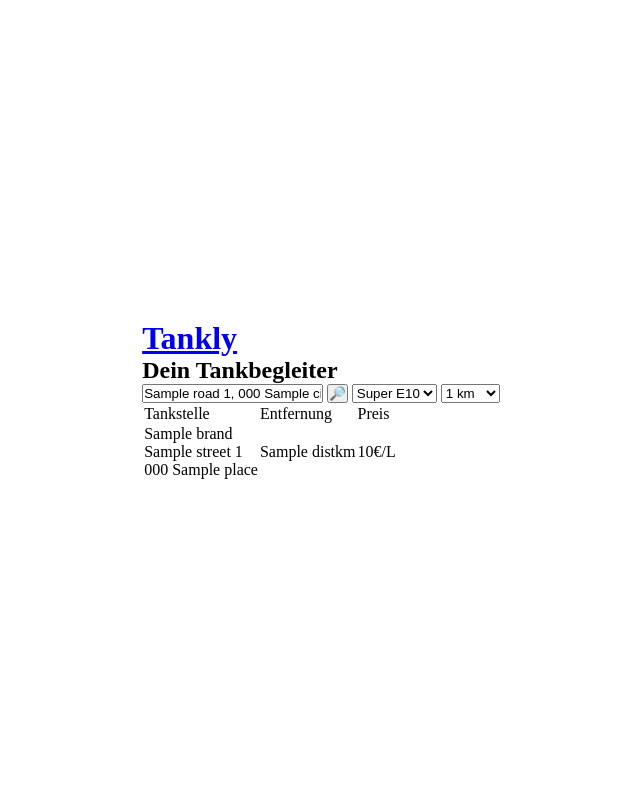
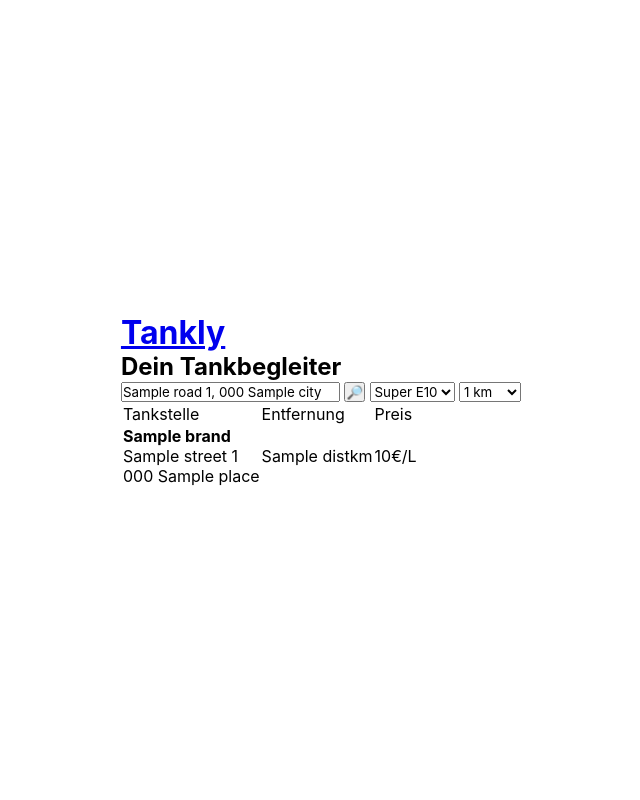
Before and after one commit to dawidduraj/tankly, a Flask app: template templates/search.html in a window 1280 px wide. Shown: the whole page, without its empty margins (319-959 px from the left). Run offline with Flask 2, Linux system fonts and the light colour scheme; the template is opened without the code that fills it: most values are stand-ins (such as "Sample title", 1, 10 or a date in 2020).

Commit message:
Import Font, make brand names bold

```diff
--- a/static/main.css
+++ b/static/main.css
@@ -1,6 +1,8 @@
+@import url('https://fonts.googleapis.com/css2?family=Roboto:ital,wght@0,100;0,300;0,400;0,500;0,700;0,900;1,100;1,300;1,400;1,500;1,700;1,900&display=swap');
 * {
     margin: 0;
     padding: 0;
+    font-family: -apple-system, BlinkMacSystemFont, 'Segoe UI', Roboto, Oxygen, Ubuntu, Cantarell, 'Open Sans', 'Helvetica Neue', sans-serif;
 }
 
 html,body{
--- a/templates/search.html
+++ b/templates/search.html
@@ -20,9 +20,9 @@
             <tr>
                 <td>
                     {% if station["brand"] == "" %}
-                    {{station["name"]}}<br>
+                    <b>{{station["name"]}}</b><br>
                     {% else %}
-                    {{station["brand"]}}<br>
+                    <b>{{station["brand"]}}</b><br>
                     {% endif %}
                     {{station["street"]| capitalize + " " + station["houseNumber"] | string()}}<br>
                     {{station["postCode"] | string() + " " + station["place"]|capitalize}}
```
